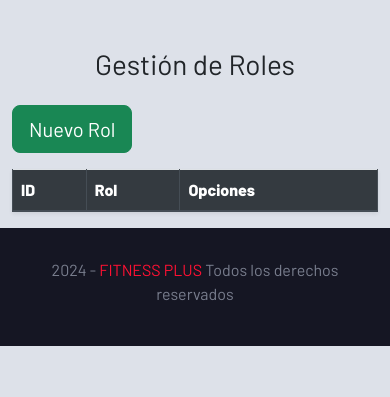
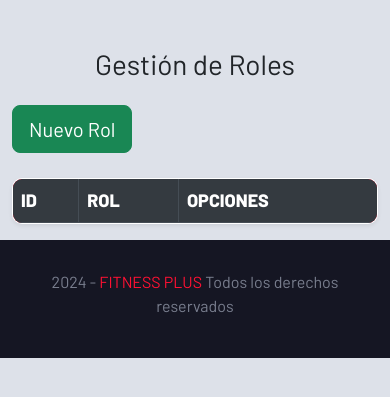
Before and after one commit to Bjn31J/gym_crud, a PHP site: page /admin/roles.php in a window 390 px wide. Shown: the part 56-453 px from the top of the page. Run offline with PHP 8.4, Linux system fonts and the light colour scheme; data that the repository does not hold is empty.

Commit message:
casi completada

```diff
--- a/admin/views/header/header_administrador.php
+++ b/admin/views/header/header_administrador.php
@@ -9,10 +9,9 @@
     <link href="https://cdn.jsdelivr.net/npm/bootstrap@5.3.0-alpha1/dist/css/bootstrap.min.css" rel="stylesheet">
 </head>
 <body>
-
 <nav class="navbar navbar-expand-lg navbar-dark bg-dark">
     <div class="container-fluid">
-        <a class="navbar-brand" href="./header_cliente.php">Fitness Plus</a>
+        <a class="navbar-brand">Fitness Plus</a>
         <button class="navbar-toggler" type="button" data-bs-toggle="collapse" data-bs-target="#navbarSupportedContent"
             aria-controls="navbarSupportedContent" aria-expanded="false" aria-label="Toggle navigation">
             <span class="navbar-toggler-icon"></span>
--- a/admin/views/login/index.php
+++ b/admin/views/login/index.php
@@ -25,16 +25,10 @@
                         <input class="form-check-input" type="checkbox" id="recordarme" />
                         <label class="form-check-label" for="recordarme"> Recuérdame </label>
                     </div>
-                    <a href="login.php?accion=forgot">Recuperar contraseña</a>
                 </div>
 
                 <!-- Botón de Inicio de Sesión -->
                 <button type="submit" name="enviar" class="btn btn-primary btn-block mb-4">Iniciar Sesión</button>
-
-                <!-- Registro y otras opciones -->
-                <div class="text-center">
-                    <p>¿No tienes cuenta? <a href="registro.php">Regístrate</a></p>
-                </div>
             </form>
         </div>
     </div>
--- a/css/estilo.css
+++ b/css/estilo.css
@@ -649,4 +649,52 @@ footer .info a{
     footer .info p{
         margin-bottom: 10px;
     }
+    /* Estilo para Tablas */
+table {
+    width: 100%;
+    border-collapse: collapse;
+    margin: 25px 0;
+    font-size: 18px;
+    font-family: 'Barlow', sans-serif;
+    text-align: left;
+    background-color: #fff;
+    border-radius: 10px;
+    overflow: hidden;
+    box-shadow: 0 2px 5px rgba(0, 0, 0, 0.2);
 }
+
+thead {
+    background-color: #ff1133;
+    color: #ffffff;
+    font-weight: bold;
+}
+
+thead th {
+    padding: 15px 20px;
+    text-transform: uppercase;
+}
+
+tbody tr {
+    border-bottom: 1px solid #dddddd;
+    transition: background-color 0.3s;
+}
+
+tbody tr:last-of-type {
+    border-bottom: none;
+}
+
+tbody tr:hover {
+    background-color: #f9f9f9;
+}
+
+tbody td {
+    padding: 12px 20px;
+    color: #333333;
+}
+
+tbody td:first-of-type {
+    font-weight: bold;
+    color: #ff1133;
+}
+
+}
```
Also changed, not shown: admin/views/header/header_cliente.php (+24 -23 lines).
